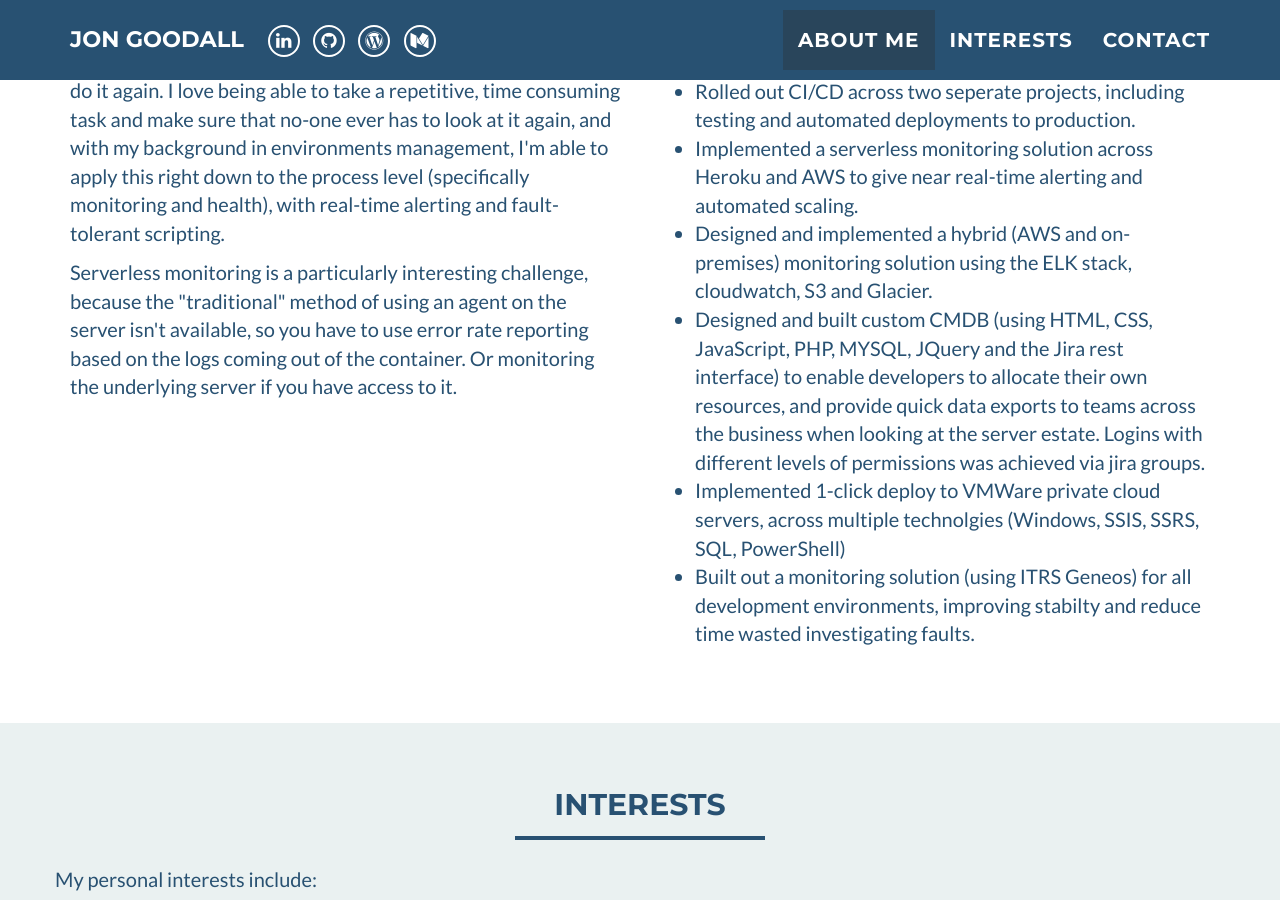
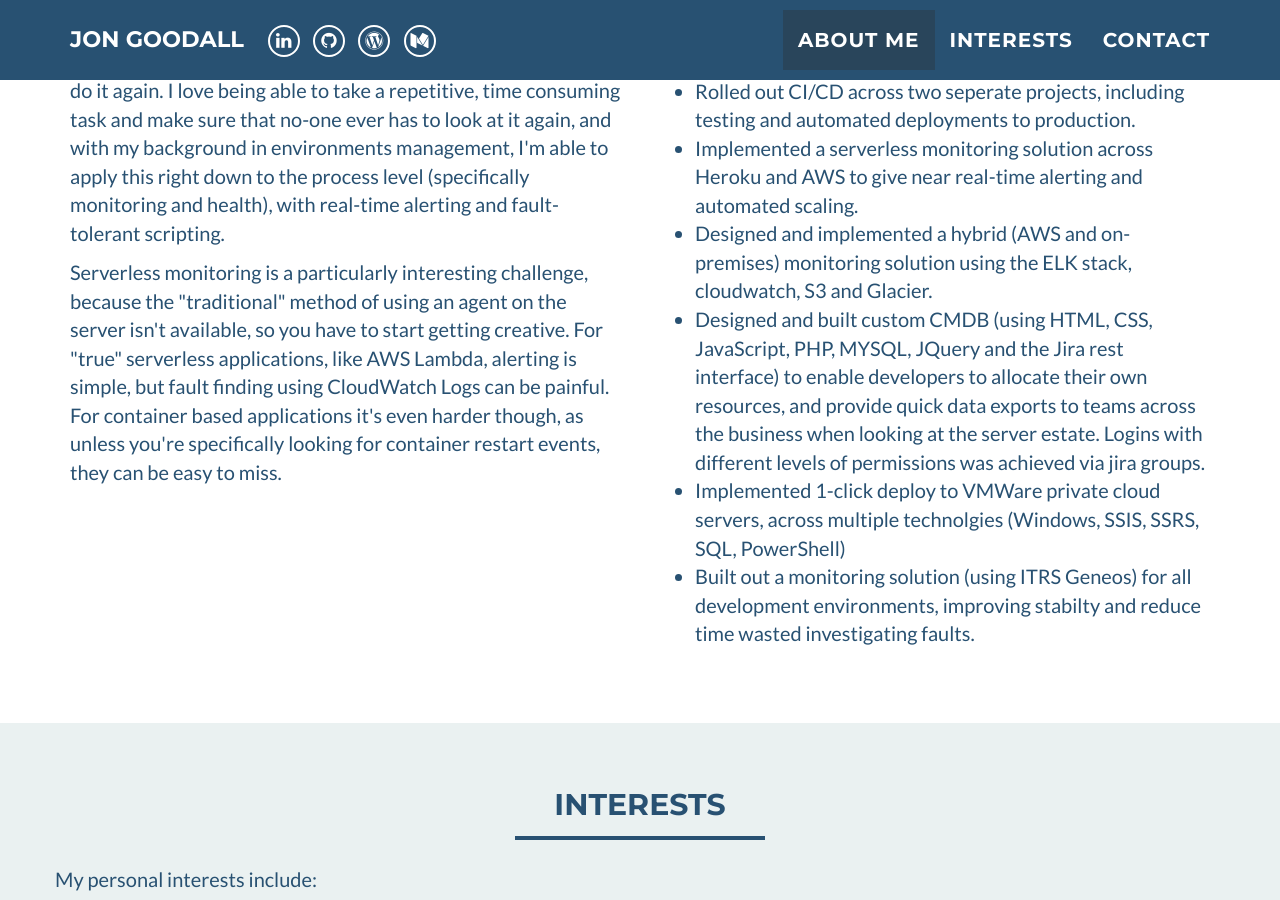
Before and after one commit to jdgoodall1/jdgoodall1.github.io, a Jekyll site: the page built from index.html, in a window 1280 px wide and 900 px high, scrolled down 822 px. Built offline with Jekyll 4.4.1, drawn with Linux system fonts in a browser that asks for light colours.

Commit message:
Update about_me.html

```diff
--- a/_includes/about_me.html
+++ b/_includes/about_me.html
@@ -16,8 +16,8 @@
                     able to apply this right down to the process level (specifically monitoring and health), with real-time alerting and fault-tolerant scripting.
                 </p>
                 <p>
-                    Serverless monitoring is a particularly interesting challenge, because the "traditional" method of using an agent on the server isn't available, so you have to use error rate reporting based on the logs coming out of the container.
-                    Or monitoring the underlying server if you have access to it.
+                    Serverless monitoring is a particularly interesting challenge, because the "traditional" method of using an agent on the server isn't available, so you have to start getting creative. For "true" serverless applications, like AWS Lambda, alerting is simple, but fault finding using CloudWatch Logs can be painful.
+                    For container based applications it's even harder though, as unless you're specifically looking for container restart events, they can be easy to miss.
             </div>
             <div class="col-sm-6">
                 <h3 style="margin-top:0;">Highlights</h3>
```
